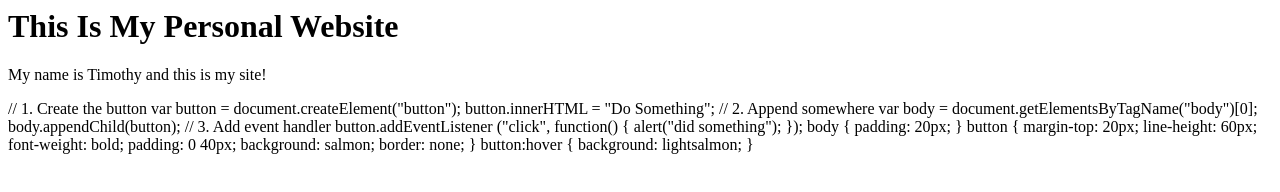
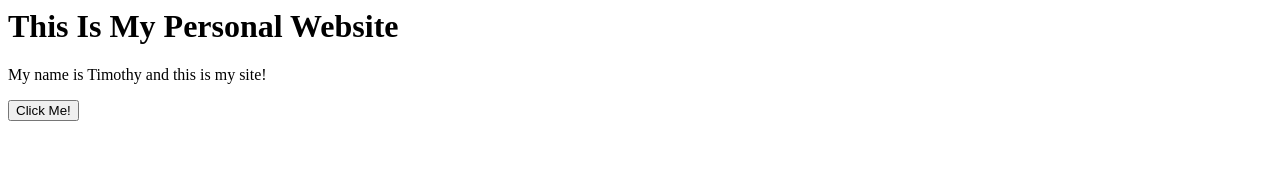
Before and after one commit to G4gecko/Portfolio, a plain HTML site: page index.html in a window 1280 px wide. Drawn offline with Linux system fonts and the light colour scheme.

Commit message:
Update index.html

```diff
--- a/index.html
+++ b/index.html
@@ -2,35 +2,6 @@
 <body>
 <h1>This Is My Personal Website</h1>
 <p>My name is Timothy and this is my site!</p>
+  <button type="button" onclick="alert('Hello World!')">Click Me!</button>
 </body>
 </html>
-<java>
-// 1. Create the button
-var button = document.createElement("button");
-button.innerHTML = "Do Something";
-
-// 2. Append somewhere
-var body = document.getElementsByTagName("body")[0];
-body.appendChild(button);
-
-// 3. Add event handler
-button.addEventListener ("click", function() {
-  alert("did something");
-});
-</java>
-<CSS>
-  body {
-  padding: 20px;
-}
-button {
-  margin-top: 20px;
-  line-height: 60px;
-  font-weight: bold;
-  padding: 0 40px;
-  background: salmon;
-  border: none;
-}
-button:hover {
-  background: lightsalmon;
-}
-</CSS>
```
